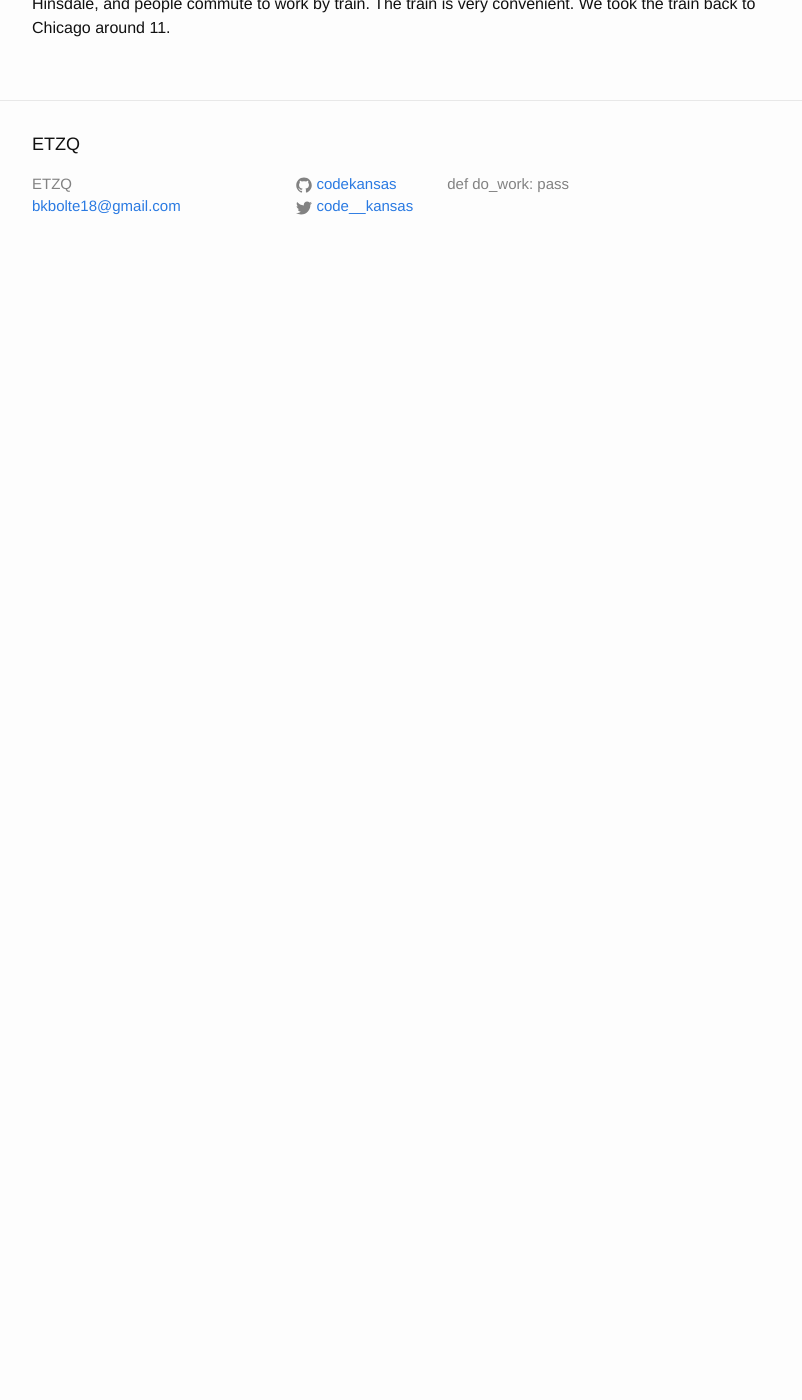
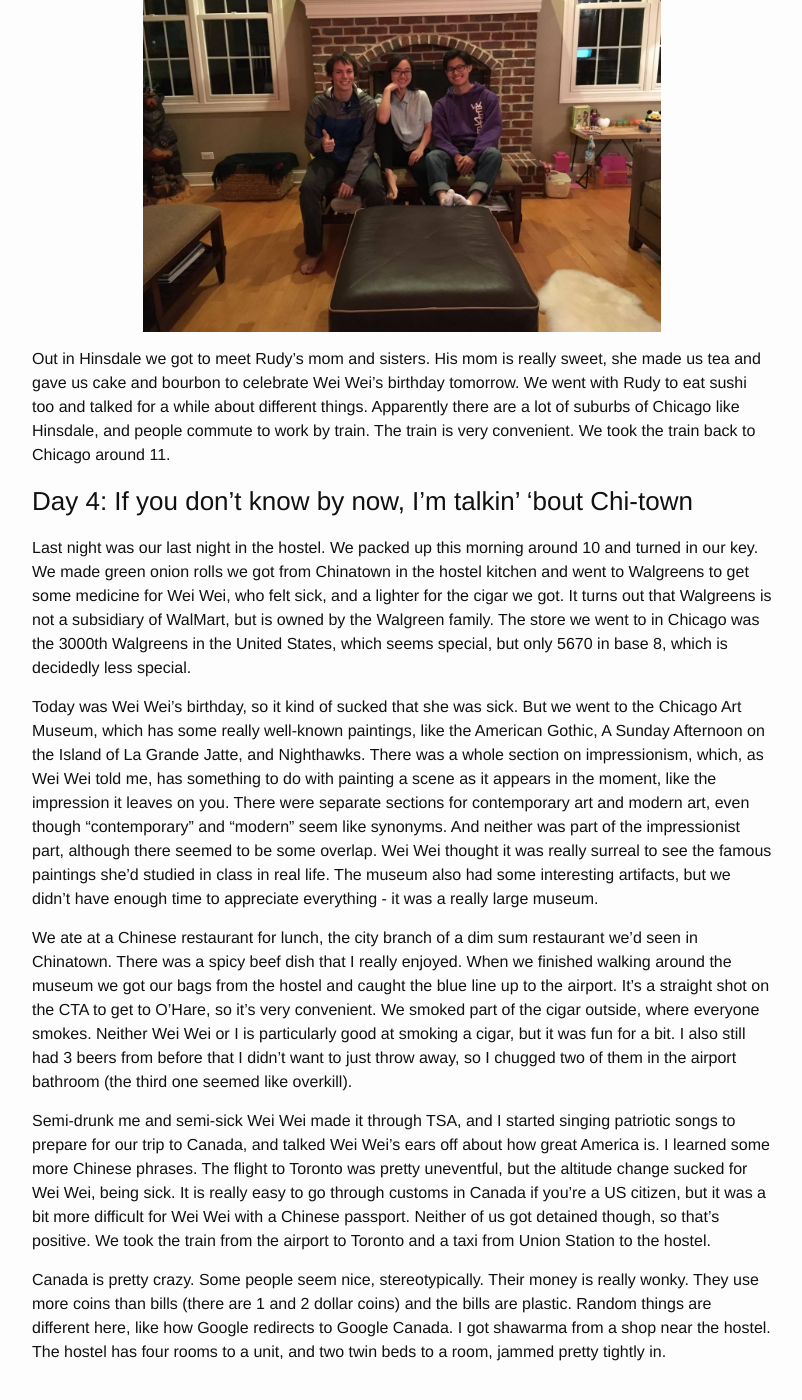
Before and after one commit to codekansas/codekansas.github.io, a Jekyll site: the page built from _posts/2016-05-11-patriotism-tour.markdown, in a window 1280 px wide and 1400 px high, scrolled down 13278 px. Shown: the whole window, without its empty margins (238-1040 px from the left). Built offline with Jekyll 4.4.1, drawn with Linux system fonts in a browser that asks for light colours; before the commit the page ends 13556 px from its top, so only the background shows below that; some of the changed text lies outside the part shown.

Commit message:
day 4 chicago

```diff
--- a/_posts/2016-05-11-patriotism-tour.markdown
+++ b/_posts/2016-05-11-patriotism-tour.markdown
@@ -96,6 +96,28 @@ We got back to the hostel and boiled the rest of our eggs so we can take them wi
 
 ## Chicago
 
+{% highlight poem %}
+I saw the best minds of my generation
+Destroyed by madness, starving, hysterical, naked
+Dragging themselves to the suburbs at dusk, looking for an angry fix
+Who bared their brains to Heaven under the El
+And saw Mohammedan angels staggering on tenement rooftops illuminated
+Who cowered in unshaven rooms in three sweaters, burning their money in wastebaskets
+And listening to Koreans through the wall,
+Who ate gyros in paint hostels or drank beer in airport bathrooms,
+Who chained themselves to subways for the endless ride from Halstead to Southport
+    to the Navy Pier
+Who talked continuously seventy hours from park to pad to bar
+    to Presidents to museum to the Lake Street Bridge
+What sphinx of cement and aluminum walked miles upon miles and ate up their legs?
+Chicago! Whose theaters are very numerous!
+Chicago! Whose Chinatown is the spectre of genius!
+Chicago! Chicago! Whose trains ride overhead!
+Real holy laughter in the river! They saw it all! The wild eyes! The holy yells!
+    They bade farewell! They jumped off the roof! To solitude! waving! Carrying
+    Flowers! Down to the river! Into the street!
+{% endhighlight %}
+
 ### Day 1: May the Fourteenth Be With You
 
 We packed up and left the hostel at 10:00 after eating the rest of the food we had in the fridge. It was a rainy day in Nashville when we left, which was probably a metaphor. We got a bit mixed up trying to find the Megabus station but got on in time. After sleeping so little last night, I wasn't able to sleep much on the bus. It's weird how that happens sometimes. The bus ride was mostly uneventful. We watched A New Hope and The Empire Strikes Back, and eventually slept a little. The bus stopped in Louisville and Indianapolis to let people on and off. We made one pit stop at a Love's, with an obligatory Subway, which seems to be the place all Megabus stops happen.
@@ -139,3 +161,15 @@ Wei Wei was really tired today. We went back to the hostel and she laid down for
 ![Friend-ou](/resources/us_roadtrip/chicago/friends.jpg)
 
 Out in Hinsdale we got to meet Rudy's mom and sisters. His mom is really sweet, she made us tea and gave us cake and bourbon to celebrate Wei Wei's birthday tomorrow. We went with Rudy to eat sushi too and talked for a while about different things. Apparently there are a lot of suburbs of Chicago like Hinsdale, and people commute to work by train. The train is very convenient. We took the train back to Chicago around 11.
+
+### Day 4: If you don't know by now, I'm talkin' 'bout Chi-town
+
+Last night was our last night in the hostel. We packed up this morning around 10 and turned in our key. We made green onion rolls we got from Chinatown in the hostel kitchen and went to Walgreens to get some medicine for Wei Wei, who felt sick, and a lighter for the cigar we got. It turns out that Walgreens is not a subsidiary of WalMart, but is owned by the Walgreen family. The store we went to in Chicago was the 3000th Walgreens in the United States, which seems special, but only 5670 in base 8, which is decidedly less special.
+
+Today was Wei Wei's birthday, so it kind of sucked that she was sick. But we went to the Chicago Art Museum, which has some really well-known paintings, like the American Gothic, A Sunday Afternoon on the Island of La Grande Jatte, and Nighthawks. There was a whole section on impressionism, which, as Wei Wei told me, has something to do with painting a scene as it appears in the moment, like the impression it leaves on you. There were separate sections for contemporary art and modern art, even though "contemporary" and "modern" seem like synonyms. And neither was part of the impressionist part, although there seemed to be some overlap. Wei Wei thought it was really surreal to see the famous paintings she'd studied in class in real life. The museum also had some interesting artifacts, but we didn't have enough time to appreciate everything - it was a really large museum.
+
+We ate at a Chinese restaurant for lunch, the city branch of a dim sum restaurant we'd seen in Chinatown. There was a spicy beef dish that I really enjoyed. When we finished walking around the museum we got our bags from the hostel and caught the blue line up to the airport. It's a straight shot on the CTA to get to O'Hare, so it's very convenient. We smoked part of the cigar outside, where everyone smokes. Neither Wei Wei or I is particularly good at smoking a cigar, but it was fun for a bit. I also still had 3 beers from before that I didn't want to just throw away, so I chugged two of them in the airport bathroom (the third one seemed like overkill).
+
+Semi-drunk me and semi-sick Wei Wei made it through TSA, and I started singing patriotic songs to prepare for our trip to Canada, and talked Wei Wei's ears off about how great America is. I learned some more Chinese phrases. The flight to Toronto was pretty uneventful, but the altitude change sucked for Wei Wei, being sick. It is really easy to go through customs in Canada if you're a US citizen, but it was a bit more difficult for Wei Wei with a Chinese passport. Neither of us got detained though, so that's positive. We took the train from the airport to Toronto and a taxi from Union Station to the hostel.
+
+Canada is pretty crazy. Some people seem nice, stereotypically. Their money is really wonky. They use more coins than bills (there are 1 and 2 dollar coins) and the bills are plastic. Random things are different here, like how Google redirects to Google Canada. I got shawarma from a shop near the hostel. The hostel has four rooms to a unit, and two twin beds to a room, jammed pretty tightly in.
```
Also changed, not shown: 1 other file.
